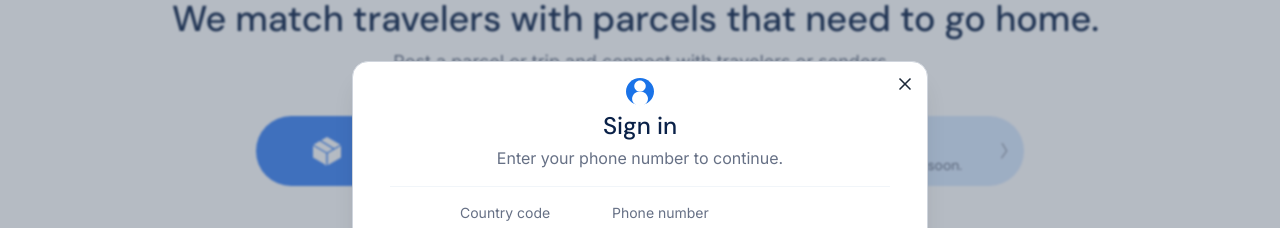
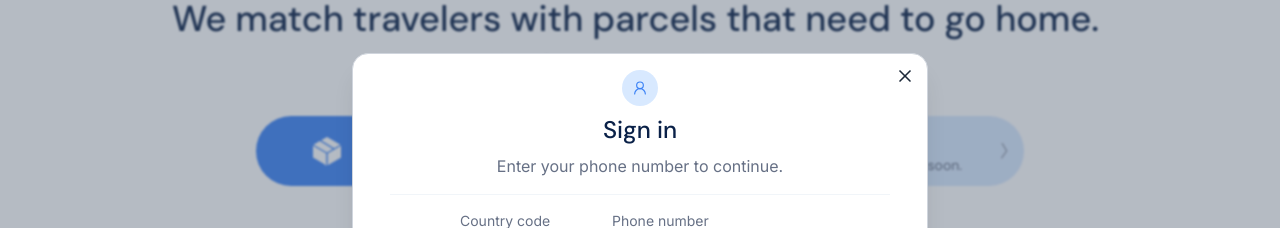
Before and after one commit to munatsimike/carry4me, a React (Vite) app in the folder apps/web/: page / in a window 1280 px wide. Both pictures are taken after a click on the button "Sign in". Shown: the part 183-411 px from the top of the page. Built offline with nearby package versions, Linux system fonts and the light colour scheme; no server answers; the database is empty.

Commit message:
refact: change signin form icon

```diff
--- a/apps/web/src/app/features/home/sections/heroSection/ActionButtons.tsx
+++ b/apps/web/src/app/features/home/sections/heroSection/ActionButtons.tsx
@@ -92,7 +92,7 @@ export default function ActionButtons() {
             leadingIcon={
               <CircleBadge size={size} bgColor="transparent">
                 <SvgIcon
-                  size="xxl"
+                  size="lg"
                   Icon={META_ICONS.planeFilled}
                   color="primary"
                 />
--- a/apps/web/src/app/shared/Authentication/UI/PhoneEntryScreen.tsx
+++ b/apps/web/src/app/shared/Authentication/UI/PhoneEntryScreen.tsx
@@ -3,9 +3,10 @@ import { useForm } from "react-hook-form";
 import { zodResolver } from "@hookform/resolvers/zod";
 import { z } from "zod";
 import { motion } from "framer-motion";
-import { ChevronDown } from "lucide-react";
+import { ChevronDown, UserRound } from "lucide-react";
 import CustomText from "@/components/ui/CustomText";
 import { Button } from "@/components/ui/Button";
+import { CircleBadge } from "@/components/ui/CircleBadge";
 import FloatingInputField from "@/app/components/CustomInputField";
 import LineDivider from "@/app/components/LineDivider";
 import ErrorText from "@/app/components/text/ErrorText";
@@ -15,14 +16,13 @@ import { SendPhoneOTPUseCase } from "../application/SendPhoneOTPUseCase";
 import { usePhoneVerification } from "../PhoneVerificationContext";
 import { useUniversalModal } from "../application/DialogBoxModalProvider";
 import { toFriendlyErrorMessage } from "../application/normalizeSupabaseError";
-import { META_ICONS } from "@/app/icons/MetaIcon";
-import SvgIcon from "@/components/ui/SvgIcon";
 import {
   parsePhoneNumberFromString,
   type CountryCode,
 } from "libphonenumber-js";
 import { useLocations } from "@/app/hookes/useLocation";
 import { toDialCode, toIsoCountryCode, toflag } from "@/app/Mapper";
+import SvgIcon from "@/components/ui/SvgIcon";
 
 function toE164PhoneNumber(countryCode: string, localPhoneNumber: string) {
   const isoCountryCode = toIsoCountryCode(countryCode);
@@ -176,8 +176,14 @@ export function PhoneEntryScreen({ onPhoneSubmitted }: PhoneEntryScreenProps) {
     <div className="flex flex-col w-full max-w-[500px] mx-auto items-center gap-4 px-4 sm:px-0">
       <motion.div variants={item} className="flex items-center justify-center">
         <ErrorText error={submitError?.toString()}>
-          <span className="inline-flex flex-col gap-1 items-center">
-            <SvgIcon size={"xl"} Icon={META_ICONS.loginIcon} color="primary" />
+          <span className="inline-flex flex-col items-center gap-2">
+            <CircleBadge size="lg" bgColor="secondary" paddingClassName="p-2.5">
+              <UserRound
+                className="h-6 w-6 text-primary-500"
+                strokeWidth={1.75}
+                aria-hidden
+              />
+            </CircleBadge>
 
             <CustomText
               as="h1"
```
